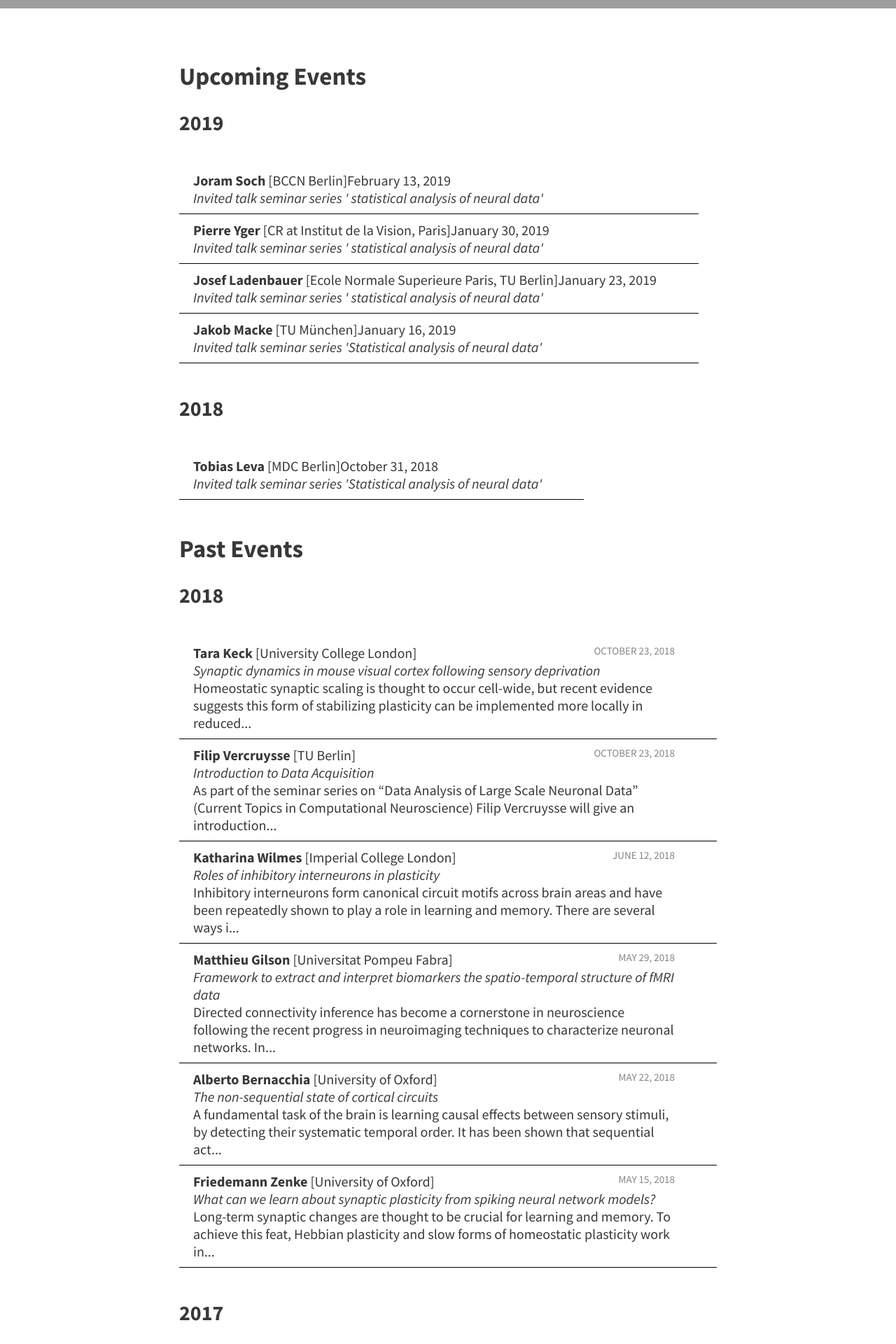
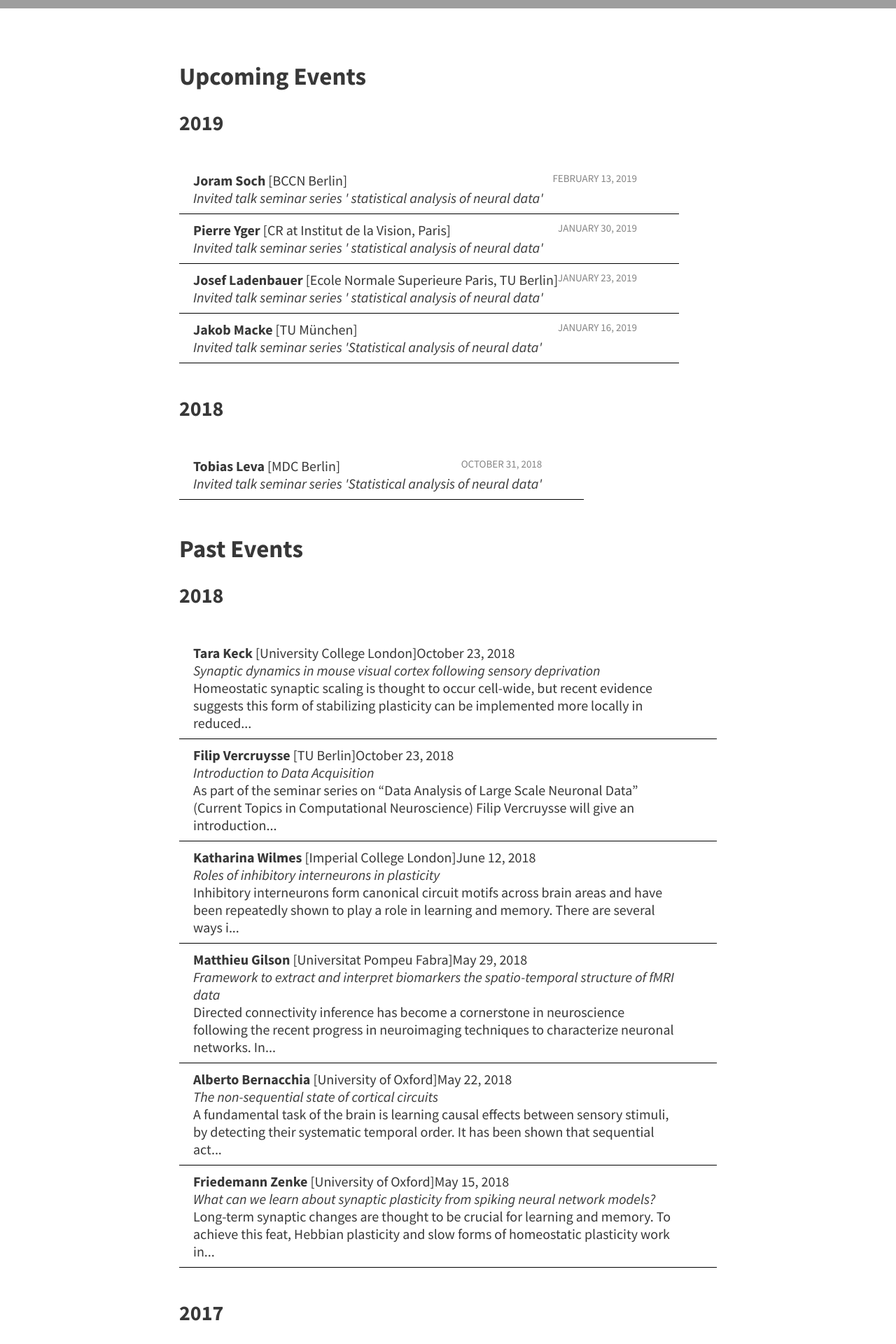
Before and after one commit to ge00rg/website-heroku, a Jekyll site: the page built from pages/5_events.md, in a window 1280 px wide. Shown: the part 358-2278 px from the top of the page at 70% size. Built offline with Jekyll 4.4.1, drawn with Linux system fonts in a browser that asks for light colours; grey boxes are pictures that could not be loaded.

Commit message:
Update _page.scss

```diff
--- a/_sass/layouts/_page.scss
+++ b/_sass/layouts/_page.scss
@@ -26,14 +26,14 @@ h2.title {
 .talks td{cursor: pointer;}
 .talks .extender{display:inline; float: right;}
 
-#talks table{overflow-x: hidden; border-collapse:collapse;}
-#talks tr{  border-bottom:1pt solid black;}
-#talks .spacer{height: 10px; outline: none;}
-#talks td{border: none;}
-#talks th{border: none;}
-#talks td{cursor: pointer;}
-#talks figcaption{text-align: center;}
-#talks #date{display:inline; color: lighten($text-color, 30%); text-transform: uppercase; font-size: 15px; float: right;}
+.talks table{overflow-x: hidden; border-collapse:collapse;}
+.talks tr{  border-bottom:1pt solid black;}
+.talks .spacer{height: 10px; outline: none;}
+.talks td{border: none;}
+.talks th{border: none;}
+.talks td{cursor: pointer;}
+.talks figcaption{text-align: center;}
+.talks .event_date{display:inline; color: lighten($text-color, 30%); text-transform: uppercase; font-size: 15px; float: right;}
 
 //Shared css in _post.scss
 
```
